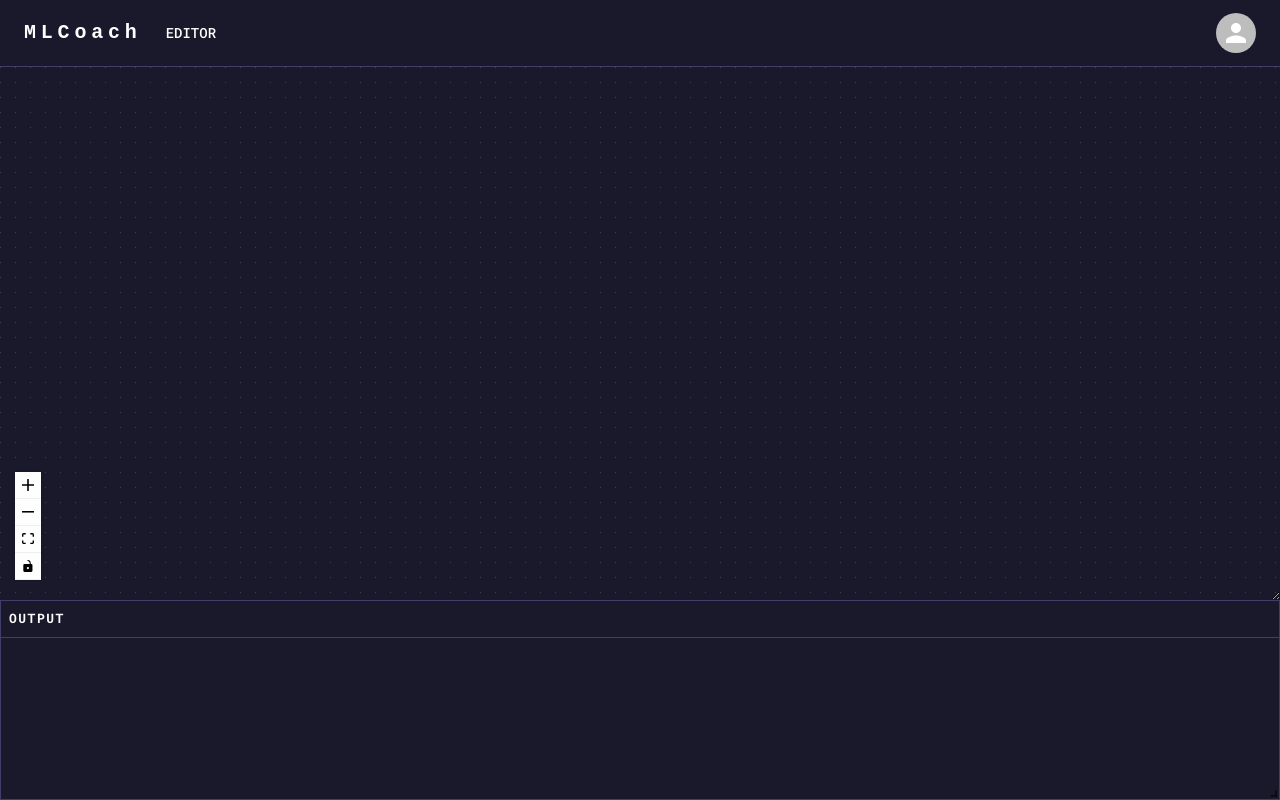
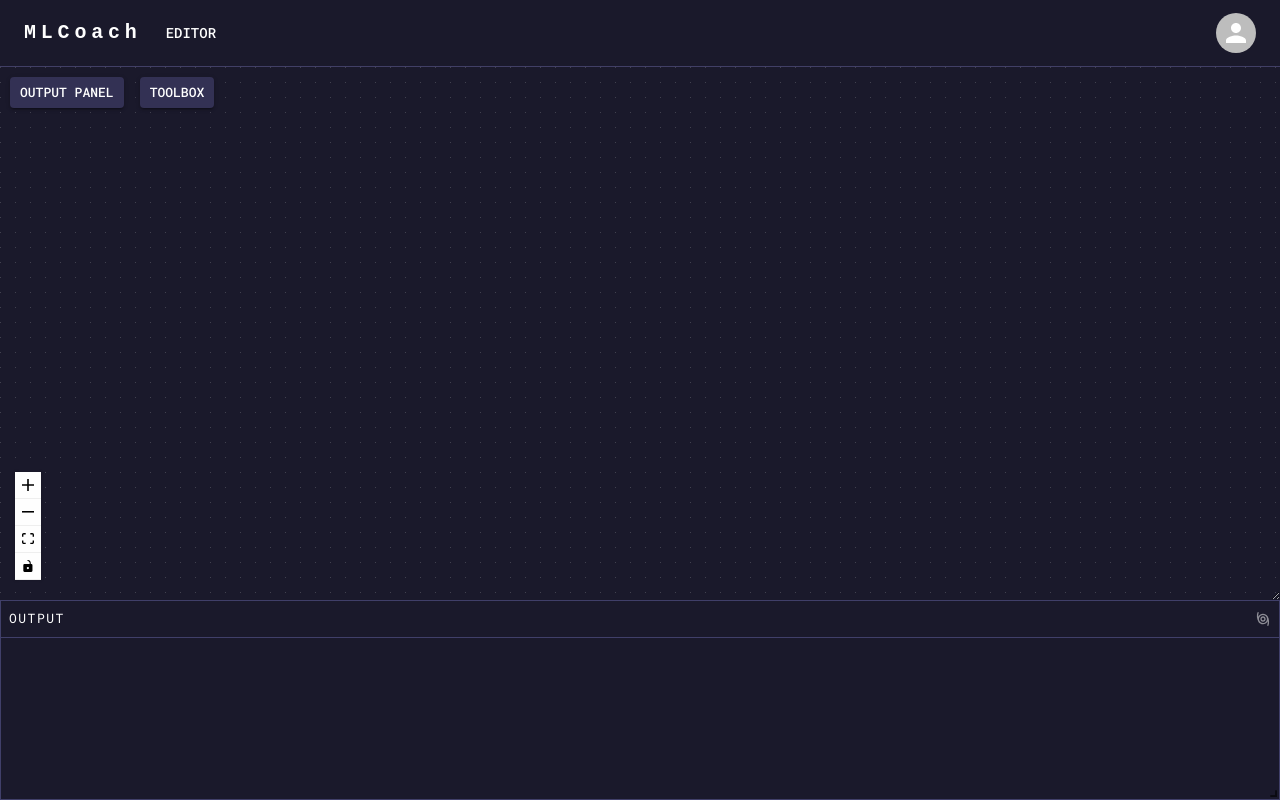
Before and after one commit to cyclnxd/mlcoach, a Next.js app: page /editor in a window 1280 px wide. Built offline with nearby package versions, Linux system fonts and the light colour scheme.

Commit message:
added controls and css to footer panel

```diff
--- a/components/Editor/index.js
+++ b/components/Editor/index.js
@@ -4,9 +4,10 @@ import store from '../../store/store.ts'
 import create from 'zustand'
 import ToolModal from '../Modal'
 import ConnectionLine from '../ConnectionLine'
-import { Box } from '@mui/system'
+import { Box, Stack } from '@mui/system'
+import { Button } from '@mui/material'
 
-const Flow = () => {
+const Flow = ({ handleDelete }) => {
 	const useBoundStore = create(store)
 	const {
 		nodes,
@@ -59,6 +60,37 @@ const Flow = () => {
 				},
 			}}
 			onPaneContextMenu={e => handleContextMenu(e)}>
+			<Stack
+				direction='row'
+				spacing={2}
+				sx={{
+					position: 'absolute',
+					top: '10px',
+					left: '10px',
+					zIndex: 1000,
+					fontSize: '0.8rem',
+				}}>
+				<Button
+					variant='contained'
+					sx={{
+						backgroundColor: 'primary.darkLight',
+						color: 'primary.contrastText',
+					}}
+					size='small'
+					onClick={handleDelete}>
+					Output Panel
+				</Button>
+				<Button
+					variant='contained'
+					sx={{
+						backgroundColor: 'primary.darkLight',
+						color: 'primary.contrastText',
+					}}
+					size='small'
+					onClick={() => handleModal(true)}>
+					ToolBox
+				</Button>
+			</Stack>
 			<Controls />
 			<ToolModal open={modalOpen} handleModal={handleModal} />
 			<Box
--- a/components/Footer/index.js
+++ b/components/Footer/index.js
@@ -1,9 +1,9 @@
-import { Box, Typography } from '@mui/material'
+import { Box, Typography, Stack } from '@mui/material'
 import React, { useState, useEffect, useRef, memo } from 'react'
 import { DataGrid } from '@mui/x-data-grid'
 import store from '../../store/store.ts'
-import { Stack } from '@mui/system'
-function Footer() {
+import StormIcon from '@mui/icons-material/Storm'
+function Footer({ onDelete }) {
 	//store da seçilen node tutmak için
 	const [selectedNode, setSelectedNode] = useState()
 	const [fileMap, setFileMap] = useState()
@@ -77,18 +77,37 @@ function Footer() {
 					sx={{
 						borderBottom: '1px solid',
 						borderColor: 'primary.light',
+						fontWeight: 'bold',
+						letterSpacing: 1.5,
+						color: 'primary.contrastText',
+						display: 'flex',
+						flexDirection: 'row',
+						alignItems: 'center',
+						justifyContent: 'space-between',
 					}}>
 					<Typography
 						fontSize={13}
 						component='div'
+						color='inherit'
 						sx={{
-							color: 'primary.contrastText',
 							m: 1,
-							fontWeight: 'bold',
-							letterSpacing: 1.5,
 						}}>
 						OUTPUT
 					</Typography>
+					<StormIcon
+						onClick={onDelete}
+						fontSize='inherit'
+						color='inherit'
+						sx={{
+							m: 1,
+							cursor: 'pointer',
+							opacity: 0.5,
+							'&:hover': {
+								color: 'primary.darkText',
+								opacity: 1,
+							},
+						}}
+					/>
 				</Box>
 				{store.getState().clickedNode !== -1 && prevRows.current.length > 0 ? (
 					<DataGrid
--- a/pages/_app.js
+++ b/pages/_app.js
@@ -1,6 +1,6 @@
 import '../styles/globals.css'
-import '/node_modules/react-grid-layout/css/styles.css'
-import '/node_modules/react-resizable/css/styles.css'
+import '../node_modules/react-grid-layout/css/styles.css'
+import '../node_modules/react-resizable/css/styles.css'
 import { createTheme, ThemeProvider } from '@mui/material'
 
 const darkTheme = createTheme({
--- a/pages/editor.js
+++ b/pages/editor.js
@@ -2,9 +2,10 @@ import Head from 'next/head'
 import Flow from '../components/Editor'
 import Footer from '../components/Footer'
 import Header from '../components/Header'
-import { Stack } from '@mui/material'
+import { CircularProgress, Stack, Zoom } from '@mui/material'
 import GridLayout from 'react-grid-layout'
 import { useEffect, useState } from 'react'
+import { Box } from '@mui/system'
 const layout = [
 	{ i: 'a', x: 0, y: 0, w: 12, h: 1, static: true },
 	{ i: 'b', x: 0, y: 1, w: 12, h: 8, static: true },
@@ -15,6 +16,12 @@ export default function Editor() {
 		width: undefined,
 		height: undefined,
 	})
+	const [loading, setLoading] = useState(true)
+	const [isRender, setIsRender] = useState(true)
+
+	const handleDelete = () => {
+		setIsRender(!isRender)
+	}
 
 	useEffect(() => {
 		// only execute all the code below in client side
@@ -51,6 +58,11 @@ export default function Editor() {
 				<Footer />
 
 			</Stack> */}
+			{/* {loading ? (
+				<Box sx={{ display: 'flex' }}>
+					<CircularProgress />
+				</Box>
+			) : ( )}*/}
 			<GridLayout
 				className='layout'
 				layout={layout}
@@ -60,13 +72,15 @@ export default function Editor() {
 				maxRows={windowSize.height}
 				rowHeight={windowSize.height / 12}
 				width={windowSize.width}
-				margin={[0, 0]}>
+				margin={[0, 0]}
+				useCSSTransforms={true}>
 				<div key='a'>
 					<Header height={windowSize.height / 12} />
 				</div>
 				<div key='b'>
-					<Flow />
+					<Flow handleDelete={handleDelete} />
 				</div>
+
 				<div
 					key='c'
 					style={{
@@ -74,7 +88,15 @@ export default function Editor() {
 						justifyContent: 'center',
 						alignItems: 'center',
 					}}>
-					<Footer />
+					{isRender ? (
+						<Footer onDelete={handleDelete} />
+					) : (
+						<div
+							style={{
+								display: 'none',
+							}}
+						/>
+					)}
 				</div>
 			</GridLayout>
 		</>
--- a/styles/globals.css
+++ b/styles/globals.css
@@ -48,3 +48,25 @@ body {
 .react-flow__attribution {
 	display: none;
 }
+
+.react-grid-layout {
+	position: relative;
+	transition: none !important;
+}
+.react-grid-item {
+	transition-property: left, top;
+}
+.react-grid-item.cssTransforms {
+	transition-property: transform;
+}
+.react-grid-item.react-grid-placeholder {
+	background: #8682dd !important;
+	opacity: 0.2 !important;
+	transition: transform 200ms ease !important;
+	z-index: 2;
+	-webkit-user-select: none;
+	-moz-user-select: none;
+	-ms-user-select: none;
+	-o-user-select: none;
+	user-select: none;
+}
```
